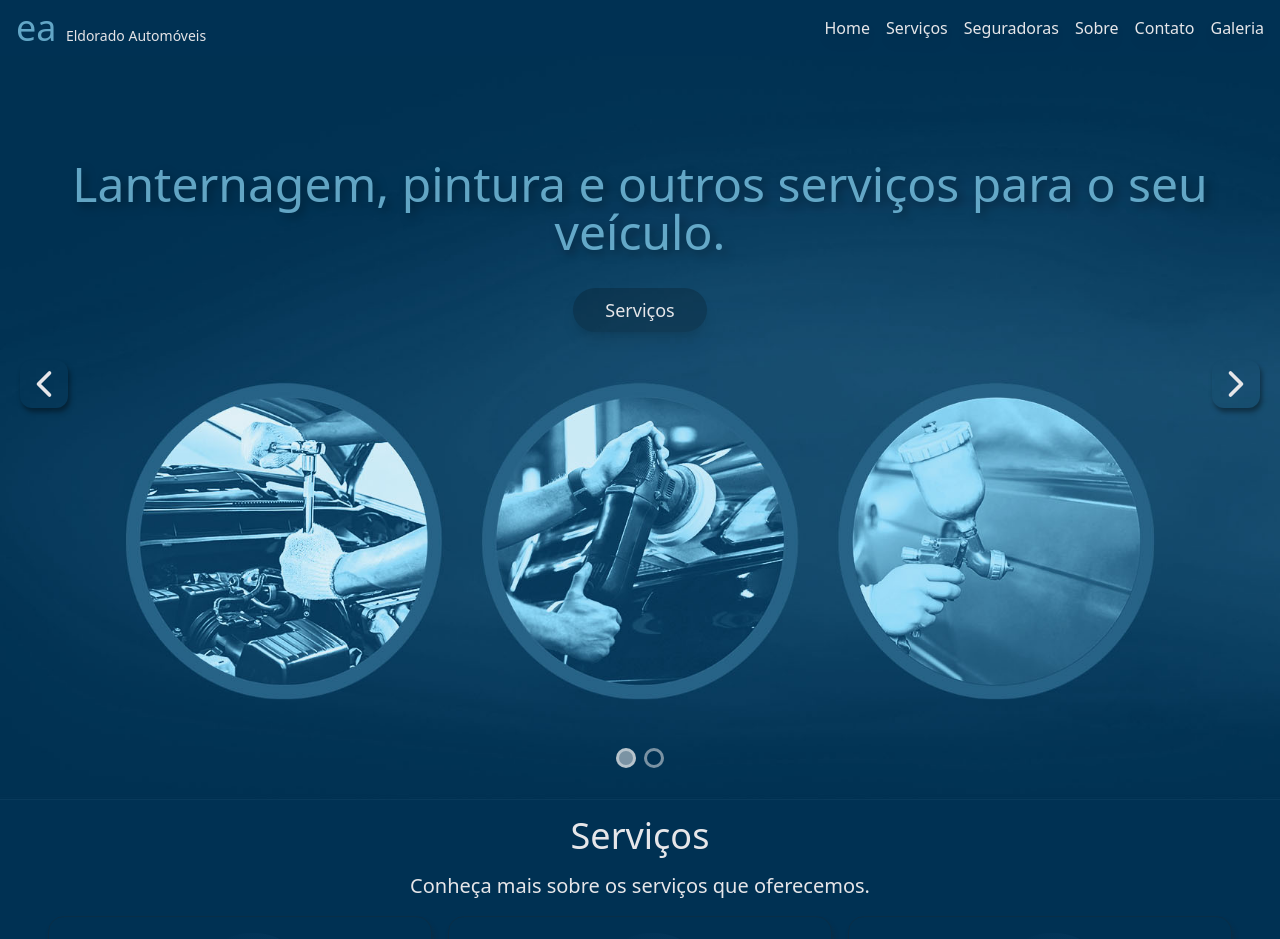
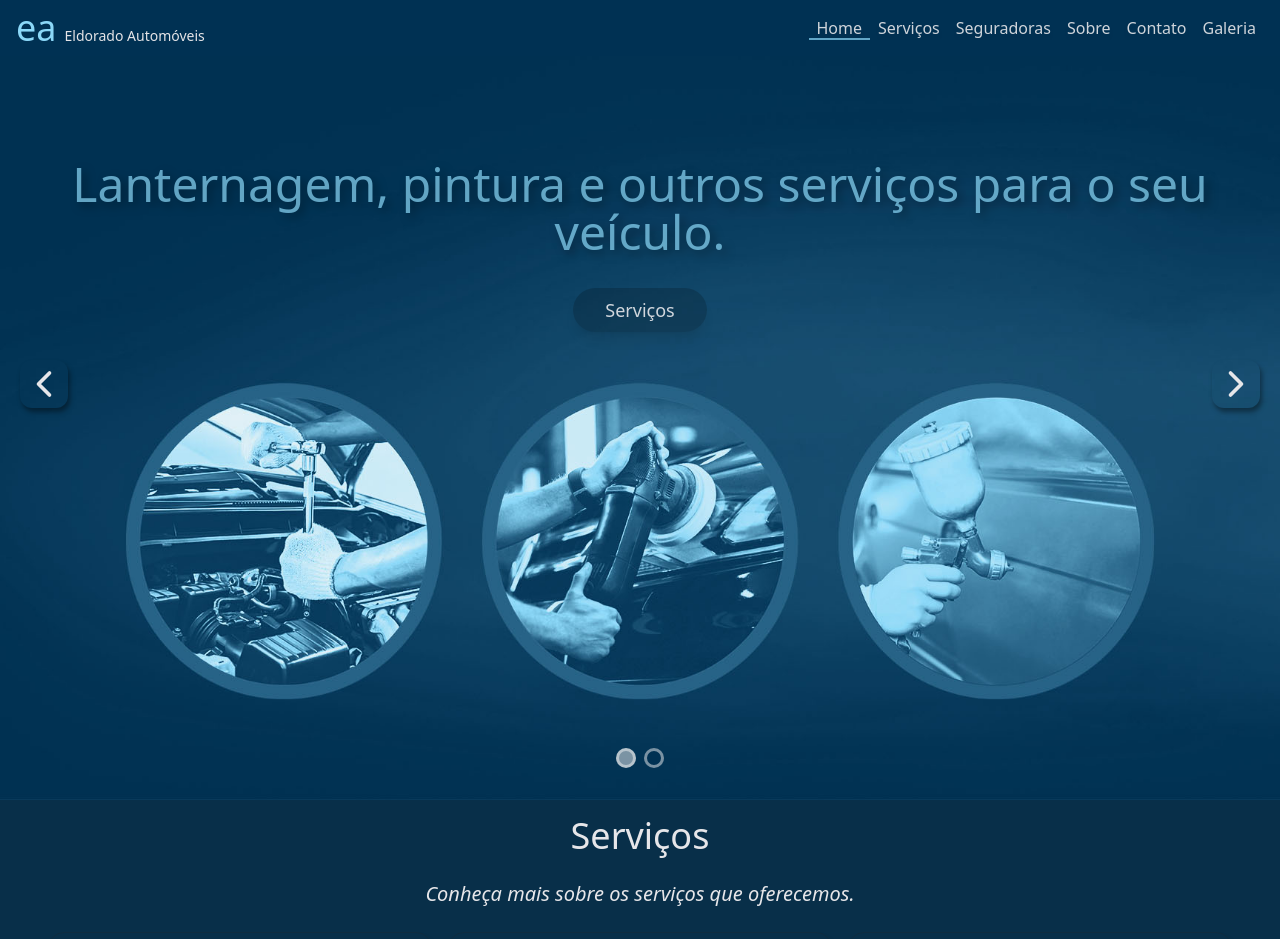
Before and after one commit to andreiafsouza/eldoauto, a React (Vite) app: page / in a window 1280 px wide. Shown: the top 939 px of the page. Built offline with nearby package versions, Linux system fonts and the light colour scheme.

Commit message:
style: apply before pseudo element to navbar links

```diff
--- a/src/@types/types.d.ts
+++ b/src/@types/types.d.ts
@@ -4,7 +4,7 @@ type ServiceCard = {
   description: string;
 };
 
-type Link = {
+type ScollLink = {
   to: string;
   text: string;
   variant?: "btn" | "link";
--- a/src/App.tsx
+++ b/src/App.tsx
@@ -1,7 +1,7 @@
 import Home from "./components/Home";
 import Services from "./components/Services";
 import "./styles/main.css";
-import Navbar from "~/components/Navbar";
+import Navbar from "~/components/Navbar/Navbar";
 
 function App() {
   function setNavHeight() {
--- a/src/components/Cards/ServiceCard.tsx
+++ b/src/components/Cards/ServiceCard.tsx
@@ -7,7 +7,9 @@ const ServiceCard = ({ icon, title, description }: ServiceCard) => {
         </div>
       </div>
 
-      <h1 className="text-xl py-2 whitespace-nowrap">{title}</h1>
+      <h1 className="text-xl pb-2 pt-4 whitespace-nowrap text-accent-500">
+        {title}
+      </h1>
 
       <p className="text-left">{description}</p>
     </div>
--- a/src/components/Carousel.tsx
+++ b/src/components/Carousel.tsx
@@ -77,7 +77,7 @@ const Carousel = () => {
               }
             >
               <div className="absolute top-[20%] max-w-md px-4 py-8 flex items-end justify-end transition-all duration-100 ease-in-out">
-                <h1 className="drop-shadow-[4px_4px_5px_rgba(0,0,0,0.5)] text-[#8bd8f8b3] text-2xl md:text-3xl text-center">
+                <h1 className="drop-shadow-[4px_4px_5px_rgba(0,0,0,0.5)] text-accent-opacity text-2xl md:text-3xl text-center">
                   Eficiência e dedicação para cuidar do seu veículo!
                 </h1>
               </div>
@@ -90,7 +90,7 @@ const Carousel = () => {
               }
             >
               <div className="px-4 absolute top-[20%] w-full flex flex-col justify-center gap-8 transition-all duration-0 ease-in-out">
-                <h1 className="text-2xl md:text-4xl lg:text-5xl text-center drop-shadow-[4px_4px_5px_rgba(0,0,0,0.5)] text-[#8bd8f8b3]">
+                <h1 className="text-2xl md:text-4xl lg:text-5xl text-center drop-shadow-[4px_4px_5px_rgba(0,0,0,0.5)] text-accent-opacity">
                   Lanternagem, pintura e outros serviços para o seu veículo.
                 </h1>
                 <LinkScroll to="services" text="Serviços" variant="btn" />
--- a/src/components/Links/LinkScroll.tsx
+++ b/src/components/Links/LinkScroll.tsx
@@ -1,6 +1,6 @@
 import useSmoothScroll from "~/hooks/useSmoothScroll";
 
-const LinkScroll = ({ to, text, variant }: Link) => {
+const LinkScroll = ({ to, text, variant }: ScollLink) => {
   const smoothScroll = useSmoothScroll();
 
   smoothScroll;
@@ -9,8 +9,8 @@ const LinkScroll = ({ to, text, variant }: Link) => {
     <a
       className={
         variant && variant === "btn"
-          ? "bg-black bg-opacity-20 hover:bg-opacity-10 transition-colors text-lg rounded-3xl whitespace-nowrap py-2 px-8 shadow-lg flex items-center justify-center w-fit mx-auto"
-          : "text-base drop-shadow-lg"
+          ? "bg-black bg-opacity-20 opacity-90 hover:opacity-100 focus-visible:opacity-100 hover:bg-opacity-10 transition-colors text-lg rounded-3xl whitespace-nowrap py-2 px-8 shadow-lg flex items-center justify-center w-fit mx-auto"
+          : "text-base drop-shadow-lg opacity-90 hover:opacity-100 focus-visible:opacity-100"
       }
       href={`#${to}`}
       data-nav={to}
--- a/src/components/Navbar.tsx
+++ /dev/null
@@ -1,54 +0,0 @@
-import { LinkScroll } from "./Links";
-import { Menu } from "lucide-react";
-
-const Navbar = () => {
-  const links = [
-    {
-      to: "home",
-      text: "Home",
-    },
-    {
-      to: "services",
-      text: "Serviços",
-    },
-    {
-      to: "insurance",
-      text: "Seguradoras",
-    },
-    {
-      to: "about",
-      text: "Sobre",
-    },
-    {
-      to: "contact",
-      text: "Contato",
-    },
-    {
-      to: "gallery",
-      text: "Galeria",
-    },
-  ];
-
-  return (
-    <nav className="max-w-[84rem] px-4 py-2 flex gap-4 mx-auto items-center justify-between">
-      <h1 className="text-4xl text-[#8bd8f8b3] ">
-        <a href="#home" data-nav="home" title="Ir para Home">
-          ea{" "}
-          <span className="hidden text-sm text-zinc-200 sm:inline">
-            Eldorado Automóveis
-          </span>
-        </a>
-      </h1>
-      <div className="hidden gap-4 md:flex">
-        {links.map((e, index) => {
-          return <LinkScroll key={index} to={e.to} text={e.text} />;
-        })}
-      </div>
-      <div className="flex items-center md:hidden">
-        <Menu size={36} />
-      </div>
-    </nav>
-  );
-};
-
-export default Navbar;
--- /dev/null
+++ b/src/components/Navbar/Navbar.tsx
@@ -0,0 +1,106 @@
+import { useEffect, useState } from "react";
+import { LinkScroll } from "../Links";
+import { Menu } from "lucide-react";
+import "./navbar-style.css";
+
+const Navbar = () => {
+  const [activeSection, setActiveSection] = useState("home");
+  const links = [
+    {
+      to: "home",
+      text: "Home",
+    },
+    {
+      to: "services",
+      text: "Serviços",
+    },
+    {
+      to: "insurance",
+      text: "Seguradoras",
+    },
+    {
+      to: "about",
+      text: "Sobre",
+    },
+    {
+      to: "contact",
+      text: "Contato",
+    },
+    {
+      to: "gallery",
+      text: "Galeria",
+    },
+  ];
+
+  useEffect(() => {
+    const handleScroll = () => {
+      const nav = document.querySelector("nav") as HTMLElement | null;
+      const navHeight = nav ? nav.clientHeight : 0;
+
+      const sections = links.map((link) => link.to);
+      for (const section of sections) {
+        const element = document.getElementById(section);
+        if (element) {
+          const rect = element.getBoundingClientRect();
+          const isHomeSection = section === "home";
+          const isFullyVisible =
+            rect.top <= navHeight && rect.bottom > navHeight;
+          console.log(
+            "Section:",
+            section,
+            "Chegou na section?: ",
+            rect.top <= navHeight,
+            "Tá AINDA na section? ",
+            rect.bottom > navHeight,
+            "TOP: ",
+            rect.top,
+            "BOTTOM: ",
+            rect.bottom
+          );
+          // For the "home" section, check if it's at the top of the page
+          if (
+            isHomeSection &&
+            rect.top <= 0 &&
+            rect.bottom > 56.79999923706055
+          ) {
+            setActiveSection("home");
+          } else if (isFullyVisible && !isHomeSection) {
+            setActiveSection(section);
+          }
+        }
+      }
+    };
+
+    window.addEventListener("scroll", handleScroll);
+    return () => {
+      window.removeEventListener("scroll", handleScroll);
+    };
+  }, [links]);
+
+  return (
+    <nav className="max-w-[84rem] px-4 py-2 flex gap-4 mx-auto items-center justify-between">
+      <h1 className="text-4xl text-accent-500">
+        <a href="#home" data-nav="home" title="Ir para Home">
+          ea
+          <span className="hidden px-2 text-sm text-zinc-200 sm:inline">
+            Eldorado Automóveis
+          </span>
+        </a>
+      </h1>
+      <ul className="hidden md:flex">
+        {links.map((e, index) => {
+          return (
+            <li key={index} className={e.to === activeSection ? "active" : ""}>
+              <LinkScroll to={e.to} text={e.text} />
+            </li>
+          );
+        })}
+      </ul>
+      <div className="flex items-center md:hidden">
+        <Menu size={36} />
+      </div>
+    </nav>
+  );
+};
+
+export default Navbar;
--- /dev/null
+++ b/src/components/Navbar/navbar-style.css
@@ -0,0 +1,51 @@
+ul {
+  --_gap: 1rem;
+}
+
+ul li {
+  overflow: hidden;
+  position: relative;
+  padding-inline: calc(var(--_gap) / 2);
+  min-inline-size: 3rem;
+}
+
+ul li::after {
+  content: "";
+  position: absolute;
+  inset-inline: 0;
+  inset-block-end: 0;
+  bottom: -1px;
+  block-size: 3px;
+  background-color: #8bd8f8b3;
+
+  translate: var(--_translate, 0);
+  scale: var(--_scale, 0) 1;
+  transition: scale 100ms var(--_scale-delay, 0ms), translate 200ms;
+}
+
+/* A previous sibling is hovered */
+ul li:hover ~ li {
+  --_translate: -100%;
+  --_scale-delay: 200ms;
+}
+
+/* Any other sibling is hovered */
+ul:hover li {
+  --_translate: 100%;
+  --_scale-delay: 200ms;
+}
+
+/*
+  The actually hovered <li>
+
+  NOTE: same specificity as previous selector, so it must either come after or be artificially inflated (eg. :hover:hover)
+*/
+ul li:hover {
+  --_scale: 1;
+  --_translate: 0;
+  --_scale-delay: 0ms;
+}
+
+ul li.active::after {
+  --_scale: 1;
+}
--- a/src/components/Services.tsx
+++ b/src/components/Services.tsx
@@ -42,10 +42,10 @@ const Services = () => {
   ];
 
   return (
-    <section className="w-full bg-blue" id="services">
+    <section className="w-full bg-sky-950" id="services">
       <div className="max-w-[84rem] p-4 mx-auto flex flex-col justify-center">
         <h1 className="text-2xl md:text-4xl text-center">Serviços</h1>
-        <h2 className="md:text-xl text-center py-4">
+        <h2 className="md:text-xl text-center py-6 italic">
           Conheça mais sobre os serviços que oferecemos.
         </h2>
         <div className="flex flex-col items-center justify-center gap-4 flex-wrap md:flex-row">
--- a/tailwind.config.js
+++ b/tailwind.config.js
@@ -5,6 +5,10 @@ export default {
     extend: {
       colors: {
         blue: "#003153",
+        accent: {
+          500: "#8BD8F8",
+          opacity: "#8bd8f8b3",
+        },
         gray: "#e6e6e9",
         shadow: "#24212440",
         light: "#ffffff26",
```
